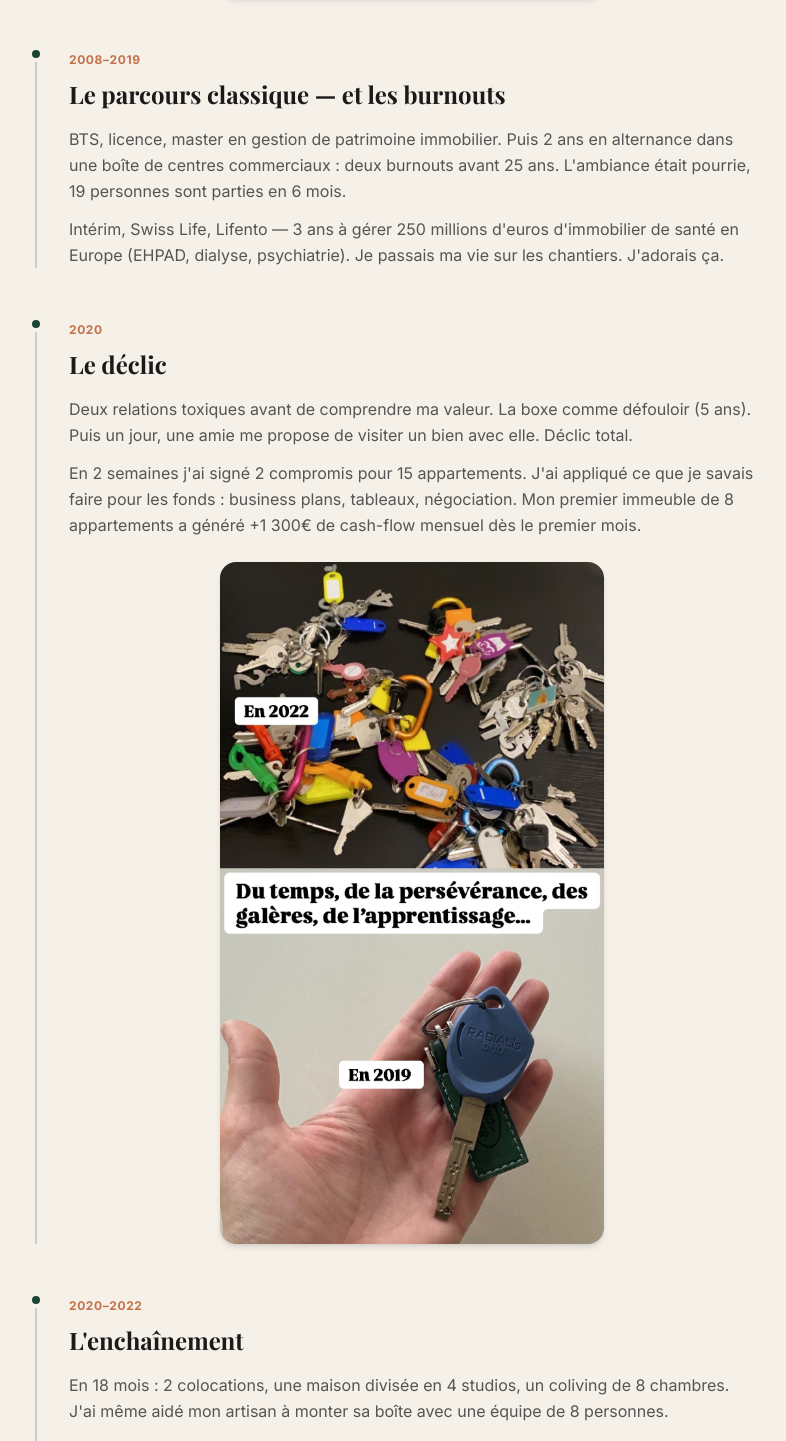
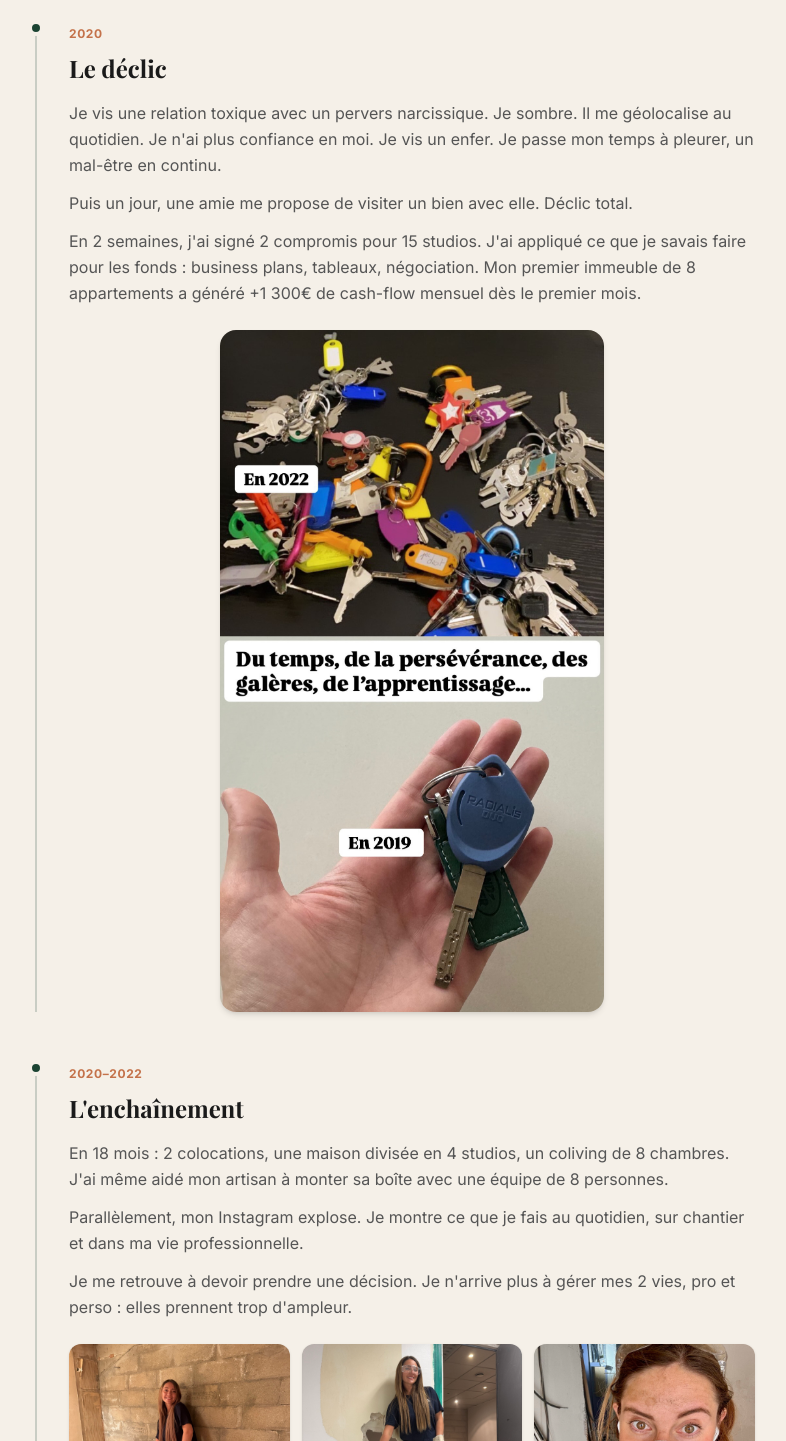
Before and after one commit to emeline-glitch/es-academy, a Next.js app: page /a-propos in a window 1280 px wide. Shown: the part 1829-3270 px from the top of the page, without its empty margins (245-1031 px from the left). Built offline with nearby package versions, Linux system fonts and the light colour scheme; no server answers; a web font is replaced by a local one.

Commit message:
Qui est Emeline : rotation photo 1 (enfance brouette), enrichissement histoire (24 ans travaux, déclic relation toxique + géolocalisation, 18 mois enchaînement + choix 2 vies)

```diff
--- a/src/app/a-propos/page.tsx
+++ b/src/app/a-propos/page.tsx
@@ -66,6 +66,7 @@ const chapters: Chapter[] = [
     title: "Fille de garagiste, Val-d'Oise",
     content: [
       "Parents commerçants, enfance sans bowling ni sorties au parc. J'ai grandi dans un garage auto, à bricoler avec mon père. J'ai toujours aimé les activités manuelles.",
+      "Mes week-ends, je les passais sur le chantier de la maison que mes parents avaient achetée. 24 ans de travaux. C'est là que j'ai appris à ne jamais avoir peur d'un chantier.",
       "J'étais cette bonne élève qui se reposait sur ses acquis. J'ai loupé mon bac à 3 points près. Premier vrai échec de ma vie. Leçon retenue : le talent seul ne suffit pas.",
     ],
     media: {
@@ -88,8 +89,9 @@ const chapters: Chapter[] = [
     year: "2020",
     title: "Le déclic",
     content: [
-      "Deux relations toxiques avant de comprendre ma valeur. La boxe comme défouloir (5 ans). Puis un jour, une amie me propose de visiter un bien avec elle. Déclic total.",
-      "En 2 semaines j'ai signé 2 compromis pour 15 appartements. J'ai appliqué ce que je savais faire pour les fonds : business plans, tableaux, négociation. Mon premier immeuble de 8 appartements a généré +1 300€ de cash-flow mensuel dès le premier mois.",
+      "Je vis une relation toxique avec un pervers narcissique. Je sombre. Il me géolocalise au quotidien. Je n'ai plus confiance en moi. Je vis un enfer. Je passe mon temps à pleurer, un mal-être en continu.",
+      "Puis un jour, une amie me propose de visiter un bien avec elle. Déclic total.",
+      "En 2 semaines, j'ai signé 2 compromis pour 15 studios. J'ai appliqué ce que je savais faire pour les fonds : business plans, tableaux, négociation. Mon premier immeuble de 8 appartements a généré +1 300€ de cash-flow mensuel dès le premier mois.",
     ],
     media: {
       type: "full",
@@ -103,7 +105,8 @@ const chapters: Chapter[] = [
     title: "L'enchaînement",
     content: [
       "En 18 mois : 2 colocations, une maison divisée en 4 studios, un coliving de 8 chambres. J'ai même aidé mon artisan à monter sa boîte avec une équipe de 8 personnes.",
-      "Parallèlement, mon Instagram explose. Clause d'exclusivité dans mon contrat — je dois choisir.",
+      "Parallèlement, mon Instagram explose. Je montre ce que je fais au quotidien, sur chantier et dans ma vie professionnelle.",
+      "Je me retrouve à devoir prendre une décision. Je n'arrive plus à gérer mes 2 vies, pro et perso : elles prennent trop d'ampleur.",
     ],
     media: {
       type: "mosaic",
```
Also changed, not shown: public/images/site/06-enfance-origines/enfance-01-brouette-chantier-campagne.jpeg.
